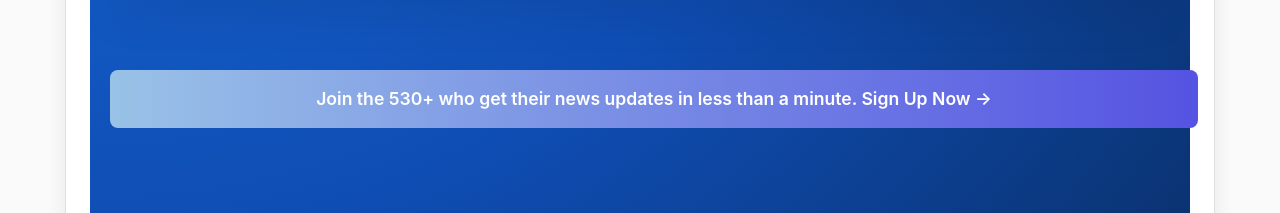
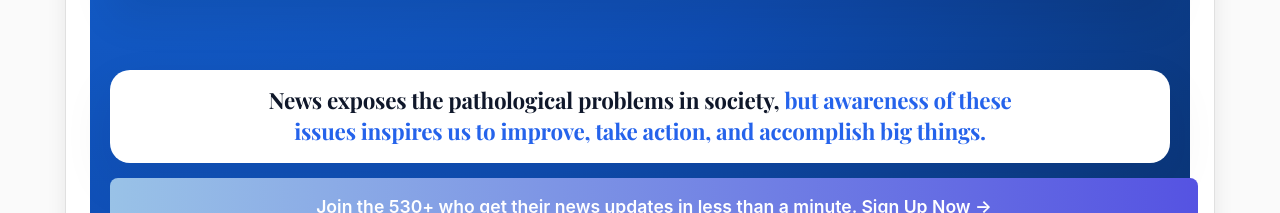
Before and after one commit to alexisbernt/Portfolio, a React (Create React App) app in the folder lexi-portfolio/: page /#/ in a window 1280 px wide. Shown: the part 666-879 px from the top of the page. Built offline with nearby package versions, Linux system fonts and the light colour scheme.

Commit message:
Adding in text section

```diff
--- a/lexi-portfolio/src/PortfolioGrid.js
+++ b/lexi-portfolio/src/PortfolioGrid.js
@@ -279,6 +279,38 @@ function ModernLandingPage() {
         ))}
       </motion.div>
 
+      {/* --- Perspective Statement Section --- */}
+      <motion.section
+        initial={{ opacity: 0, y: 30 }}
+        whileInView={{ opacity: 1, y: 0 }}
+        transition={{ duration: 0.5 }}
+        viewport={{ once: true }}
+        style={{
+          margin: '15px 0',
+          padding: '15px 15px',
+          borderRadius: '20px',
+          textAlign: 'center',
+          background: '#ffffff',
+          boxShadow: '0 20px 50px rgba(15,23,42,0.08)',
+        }}
+      >
+        <div style={{ maxWidth: '760px', margin: '0 auto' }}>
+          <h2
+            style={{
+              fontSize: 'clamp(0.7rem, 2.5vw, 1.4rem)',
+              fontWeight: 800,
+              lineHeight: 1.4,
+              letterSpacing: '-0.01em',
+              color: '#0f172a',
+              margin: 0,
+            }}
+          >
+            News exposes the pathological problems in society,
+            <span style={{ color: '#2563eb' }}> but awareness of these issues inspires us to improve, take action, and accomplish big things.</span>
+          </h2>
+        </div>
+      </motion.section>
+
       {/* --- Signup Banner --- */}
       <Link to="/news-signup" className="signup-banner">
         Join the 530+ who get their news updates in less than a minute. Sign Up Now →
```
